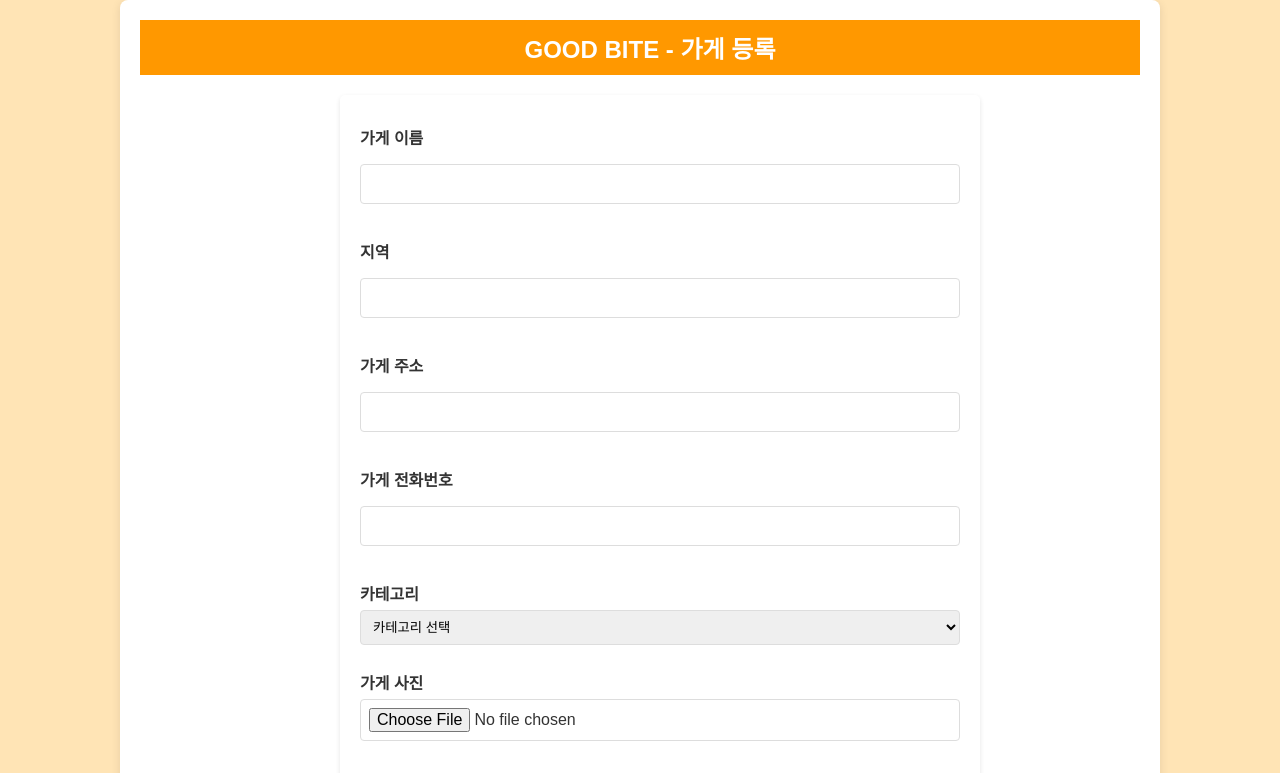
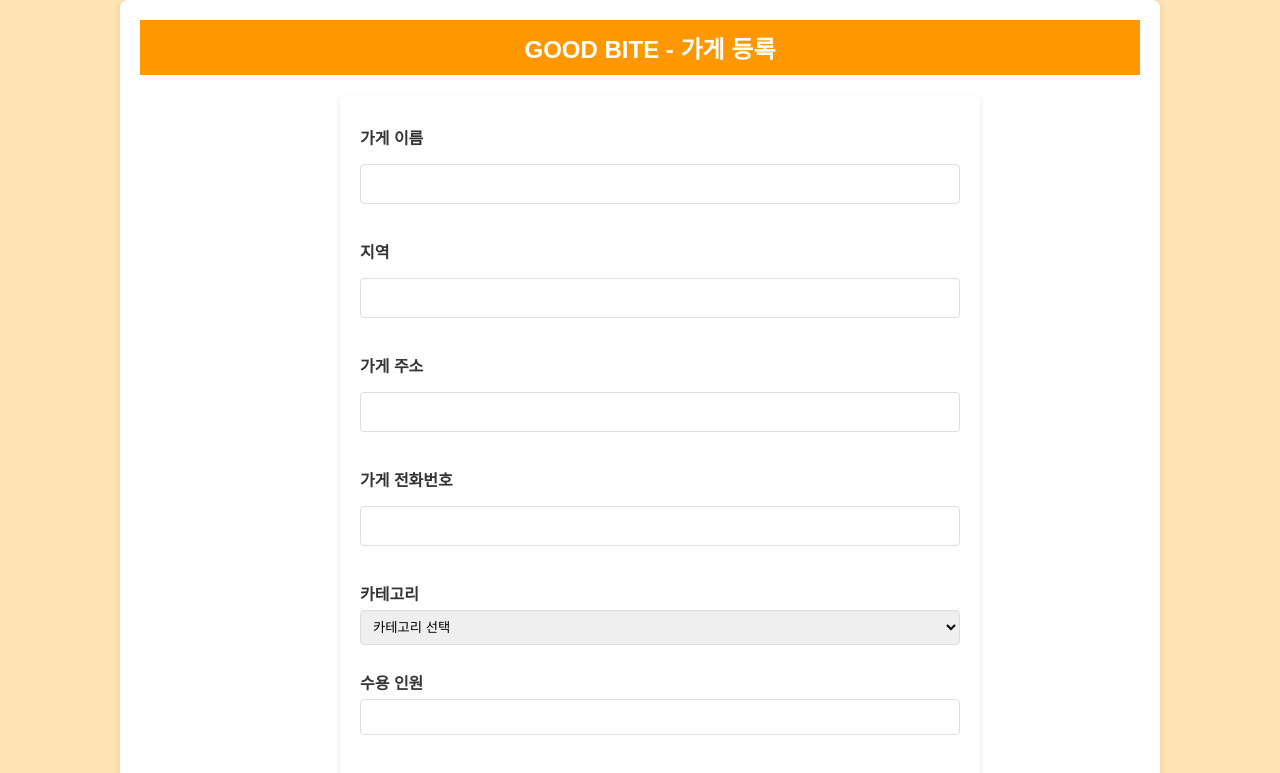
Before and after one commit to nbc-team-gumi/goodbite-react, a React (Create React App) app: page /register-restaurant in a window 1280 px wide. Shown: the top 773 px of the page. Built offline with nearby package versions, Linux system fonts and the light colour scheme; no server answers.

Commit message:
✨ feat: 가게 등록, 수정시 capacity 입력 추가

```diff
--- a/src/components/RegisterRestaurant.js
+++ b/src/components/RegisterRestaurant.js
@@ -62,6 +62,7 @@
   const [area, setArea] = useState('');
   const [phoneNumber, setPhoneNumber] = useState('');
   const [category, setCategory] = useState('');
+  const [capacity, setCapacity] = useState('');
   const [message, setMessage] = useState('');
   const navigate = useNavigate();
   const [imagePreview, setImagePreview] = useState(null);
@@ -87,7 +88,8 @@
       address,
       area,
       phoneNumber,
-      category
+      category,
+      capacity
     })], { type: 'application/json' }));
     if (imageUrl) {
       formData.append('image', imageUrl);
@@ -180,6 +182,17 @@
               </select>
             </FormGroup>
             <FormGroup>
+              <Label htmlFor="store-capacity">수용 인원</Label>
+              <Input
+                  id="store-capacity"
+                  name="capacity"
+                  required
+                  type="number"
+                  value={capacity}
+                  onChange={(e) => setCapacity(e.target.value)}
+              />
+            </FormGroup>
+            <FormGroup>
               <Label htmlFor="store-photo">가게 사진</Label>
               <Input
                   accept="image/*"
--- a/src/components/UpdateRestaurant.js
+++ b/src/components/UpdateRestaurant.js
@@ -64,6 +64,7 @@
   const [area, setArea] = useState('');
   const [phoneNumber, setPhoneNumber] = useState('');
   const [category, setCategory] = useState('');
+  const [capacity, setCapacity] = useState('');
   const [message, setMessage] = useState('');
   const navigate = useNavigate();
   const [loading, setLoading] = useState(true);
@@ -114,7 +115,8 @@
       address,
       area,
       phoneNumber,
-      category
+      category,
+      capacity
     })], { type: 'application/json' }));
     if (imageUrl) {
       formData.append('image', imageUrl);
@@ -207,6 +209,17 @@
               </select>
             </FormGroup>
             <FormGroup>
+              <Label htmlFor="store-capacity">수용 인원</Label>
+              <Input
+                  id="store-capacity"
+                  name="capacity"
+                  required
+                  type="number"
+                  value={capacity}
+                  onChange={(e) => setCapacity(e.target.value)}
+              />
+            </FormGroup>
+            <FormGroup>
               <Label htmlFor="store-photo">가게 사진</Label>
               <Input
                   accept="image/*"
```
